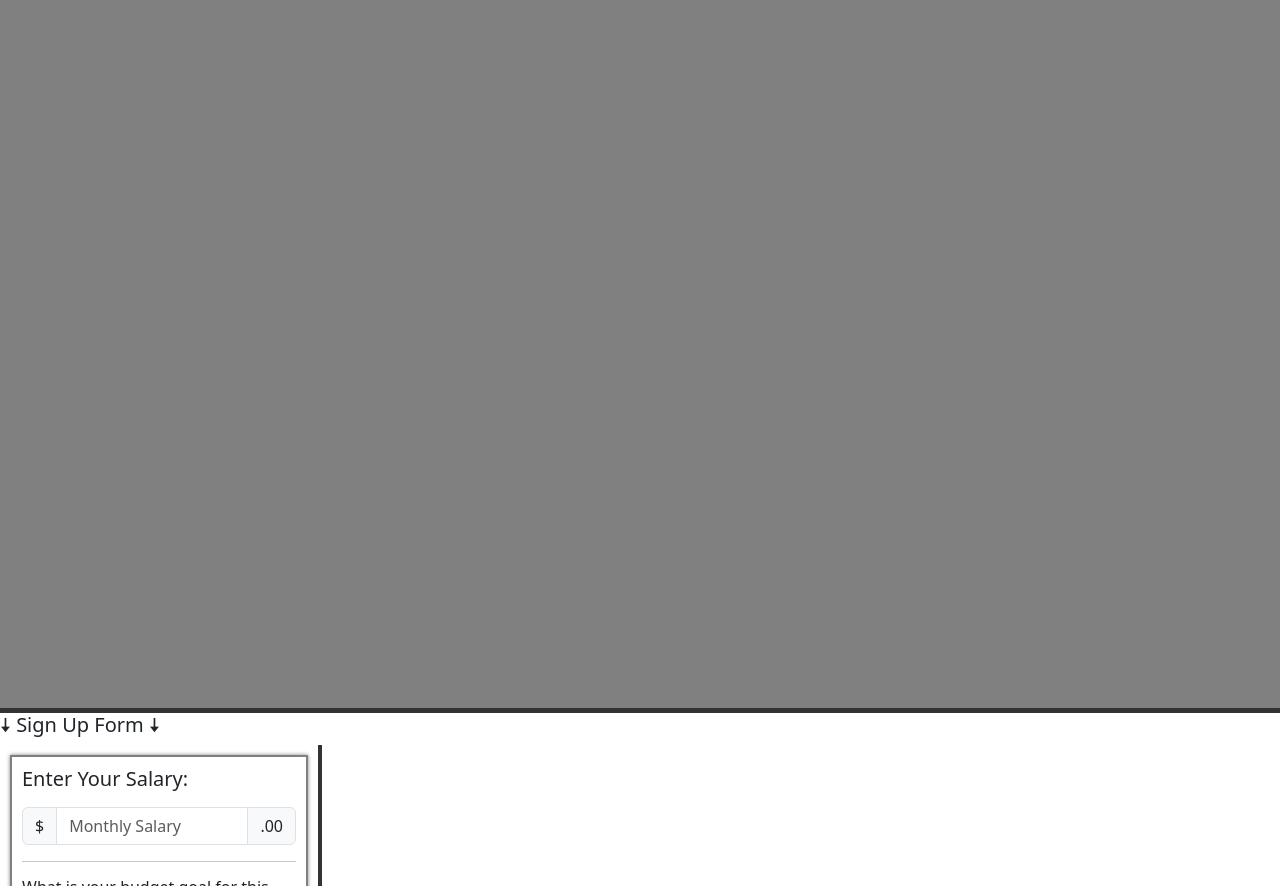
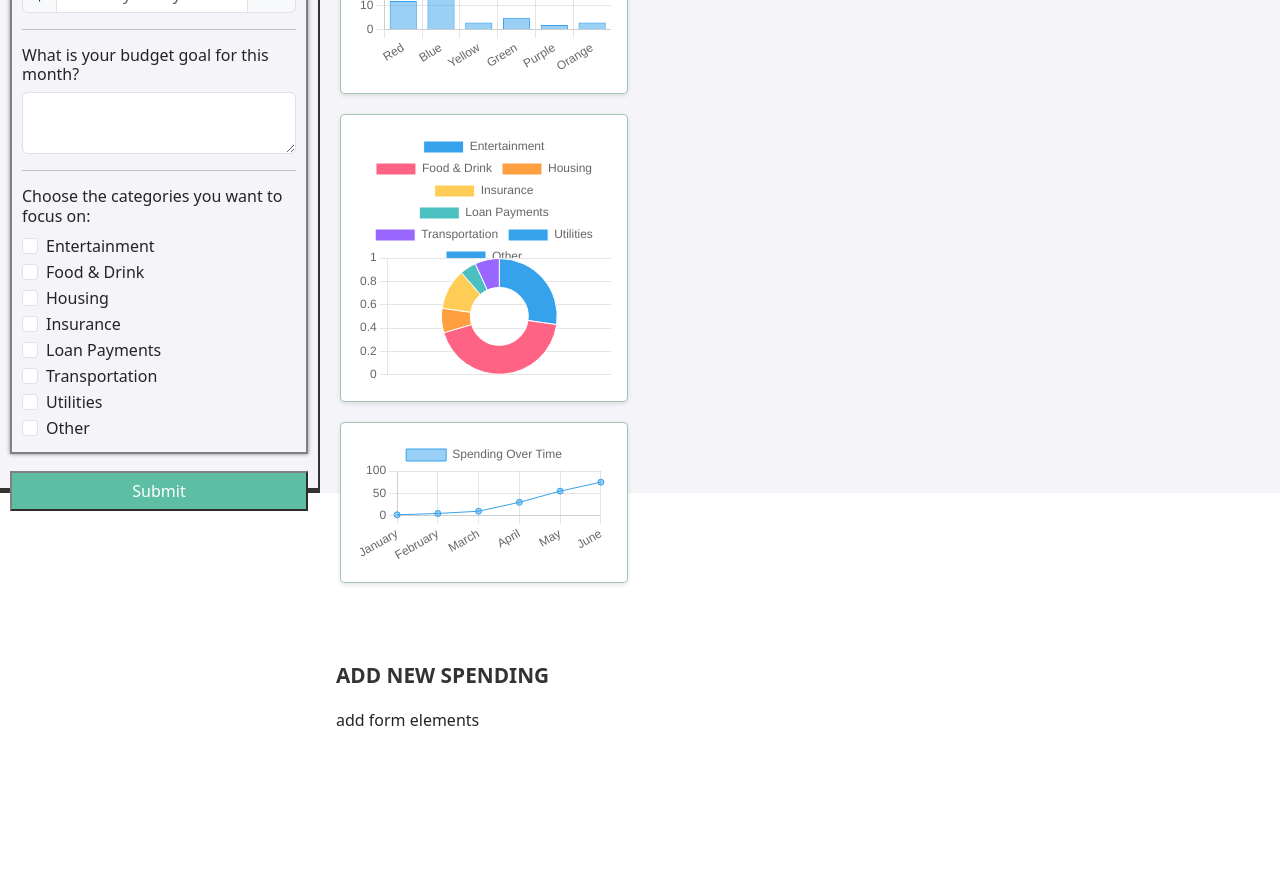
Before and after one commit to iamthesaint/cash-guardian, a plain HTML site: page index.html in a window 1280 px wide. Shown: the part 143-1029 px from the top of the page. After the commit the page ends 907 px from the top, so only its background shows below. Drawn offline with nearby package versions, Linux system fonts and the light colour scheme.

Commit message:
css frameworks

```diff
--- a/assets/css/style.css
+++ b/assets/css/style.css
@@ -27,6 +27,8 @@ aside {
     float: left;
     border-right: 2.5px solid #333;
     border-bottom: 5px solid #333;
+    background-color: #f2f1f7c4;
+
 }
 
 form {
@@ -72,6 +74,67 @@ main {
     width: 75%;
     height: 580px;
     float: right;
-    border-left: 2.5px solid #333;
-    border-bottom: 5px solid #333;
+    background-color: #f2f1f7c4;
+
 }
+
+.description {
+    left: 50%;
+    position: absolute;
+    top: 45%;
+    transform: translate(-50%, -55%);
+    text-align: center;
+}
+
+.description h1 {
+    color: #6ab446;
+}
+
+.description p {
+    color: #fff;
+    font-size: 1.3rem;
+    line-height: 1.5;
+}
+
+.description button {
+    border: 1px solid #6ab446;
+    background: #6ab446;
+    border-radius: 0;
+    color: #fff;
+}
+
+.description button:hover {
+    border: 1px solid #fff;
+    background: #fff;
+    color: #000;
+}
+
+.features {
+    margin: 4em auto;
+    padding: 1em;
+    position: relative;
+}
+
+.feature-title {
+    color: #333;
+    font-size: 1.3rem;
+    font-weight: 700;
+    margin-bottom: 20px;
+    text-transform: uppercase;
+}
+
+.features img {
+    -webkit-box-shadow: 1px 1px 4px rgba(0, 0, 0, 0.4);
+    -moz-box-shadow: 1px 1px 4px rgba(0, 0, 0, 0.4);
+    box-shadow: 1px 1px 4px rgba(0, 0, 0, 0.4);
+    margin-bottom: 16px;
+}
+
+.card {
+    background-color: #ffffff;
+    border: 1px solid #0063305f;
+    border-radius: 5px;
+    box-shadow: 0 2px 4px rgba(0, 0, 0, 0.1);
+    margin: 20px;
+
+}
--- a/assets/js/script.js
+++ b/assets/js/script.js
@@ -1,7 +1,23 @@
-var ready = (callback) => {
-    if (document.readyState != "loading") callback();
-    else document.addEventListener("DOMContentLoaded", callback);
-}
-ready(() => {
-    document.querySelector(".header").style.height = window.innerHeight + "px";
-})
+const data = {
+    labels: [
+      'Red',
+      'Blue',
+      'Yellow'
+    ],
+    datasets: [{
+      label: 'My First Dataset',
+      data: [300, 50, 100],
+      backgroundColor: [
+        'rgb(255, 99, 132)',
+        'rgb(54, 162, 235)',
+        'rgb(255, 205, 86)'
+      ],
+      hoverOffset: 4
+    }]
+  };
+
+
+const config = {
+    type: 'doughnut',
+    data: data,
+  };
--- a/index.html
+++ b/index.html
@@ -4,20 +4,20 @@
 <head>
   <meta charset="UTF-8">
   <meta name="viewport" content="width=device-width, initial-scale=1.0">
-    <title>Sign Up</title>
+  <title>Cash Guardian</title>
   <link href="https://cdn.jsdelivr.net/npm/bootstrap@5.3.3/dist/css/bootstrap.min.css" rel="stylesheet"
     integrity="sha384-QWTKZyjpPEjISv5WaRU9OFeRpok6YctnYmDr5pNlyT2bRjXh0JMhjY6hW+ALEwIH" crossorigin="anonymous">
   <link rel="stylesheet" href="./assets/css/style.css">
-    <script type="text/javascript">
-        //include modal here to ask for your name only on the first visit, adding it here will initiate on page load
-        //  $(window).on('load', function () {
-        //     $('#myModal').modal('show');
-        // });
-    </script>
+  <script src="https://cdn.jsdelivr.net/npm/chart.js"></script>
+  <script src="https://cdn.jsdelivr.net/npm/chart.js"></script>
+
+
 </head>
 
 <body>
+
   <!-- navbar just to separate the logo from the rest of the page - maybe include an about us and contact -->
+
   <nav class="navbar navbar-expand-md">
     <a class="navbar-brand" href="#">Cash Guardian Stylized Logo Here</a>
     <button class="navbar-toggler navbar-dark" type="button" data-toggle="collapse" data-target="#main-navigation">
@@ -35,13 +35,8 @@
     </div>
   </nav>
 
-    <header class="page-header header container-fluid">
-        <h1>Cash Guardian</h1>
-    </header>
-    <h2>&#129031; Sign Up Form &#129031;</h2>
-
   <aside>
-    <form>
+    <form id="form">
       <div id="padding">
 
         <!-- Salary -->
@@ -51,7 +46,8 @@
         </div>
         <div class="input-group mb-3">
           <span class="input-group-text">$</span>
-          <input type="text" class="form-control" placeholder="Monthly Salary" aria-label="Monthly Salary (to the nearest dollar)">
+          <input type="text" class="form-control" placeholder="Monthly Salary"
+            aria-label="Monthly Salary (to the nearest dollar)">
           <span class="input-group-text">.00</span>
         </div>
 
@@ -130,7 +126,113 @@
 
   <main>
 
-  </main>
+      <!-- bar graph card -->
+      <div class="card" style="width: 18rem;">
+        <!-- card content -->
+        <div class="card-body">
+          <canvas id="myChart1"></canvas>
+          <script>
+            const ctxbar = document.getElementById('myChart1');
+
+            new Chart(ctxbar, {
+              type: 'bar',
+              data: {
+                labels: ['Red', 'Blue', 'Yellow', 'Green', 'Purple', 'Orange'],
+                datasets: [{
+                  label: '# of Votes',
+                  data: [12, 19, 3, 5, 2, 3],
+                  borderWidth: 1
+                }]
+              },
+              options: {
+                scales: {
+                  y: {
+                    beginAtZero: true
+                  }
+                }
+              }
+            });
+          </script>
+        </div>
+    </div>
+
+      <!-- pie chart card -->
+      <div class="card" style="width: 18rem">
+        <!-- card content -->
+        <div class="card-body">
+          <canvas id="myChart"></canvas>
+          <script>
+            const ctxpie = document.getElementById('myChart');
+
+            new Chart(ctxpie, {
+              type: 'doughnut',
+              data: {
+                labels: ['Entertainment', 'Food & Drink', 'Housing', 'Insurance', 'Loan Payments', 'Transportation',
+                  'Utilities', 'Other'],
+                datasets: [{
+                  label: 'Spending By Category',
+                  data: [12, 19, 3, 5, 2, 3],
+                  borderWidth: 1
+                }]
+              },
+              options: {
+                scales: {
+                  y: {
+                    beginAtZero: true
+                  }
+                }
+              }
+            });
+          </script>
+        </div>
+    </div>
+
+
+    <!-- progress bar card here...-->
+
+      <!-- line chart card -->
+      <div class="card" style="width: 18rem;">
+        <!-- card content -->
+        <div class="card-body">
+          <canvas id="myChart2"></canvas>
+          <script>
+            const ctxline = document.getElementById('myChart2');
+
+            new Chart(ctxline, {
+              type: 'line',
+              data: {
+                labels: ['January', 'February', 'March', 'April', 'May', 'June'],
+                datasets: [{
+                  label: 'Spending Over Time',
+                  data: [2, 5, 10, 30, 55, 75],
+                  borderWidth: 1
+                }]
+              },
+              options: {
+                scales: {
+                  y: {
+                    beginAtZero: true
+                  }
+                }
+              }
+            });
+          </script>
+        </div>
+        </div>
+
+
+    <!-- add new spending -->
+
+    <div class="container features">
+      <div class="row">
+        <div class="col-lg-4 col-md-4 col-sm-12">
+          <h3 class="feature-title">Add New Spending</h3>
+          <p>add form elements</p>
+        </div>
+
+        <!-- add modal that asks name and salary, but only on the first visit to the webpage? -->
+
+        <!-- script tags -->
 
         <script src="https://cdn.jsdelivr.net/npm/bootstrap@5.3.3/dist/js/bootstrap.bundle.min.js"
           integrity="sha384-YvpcrYf0tY3lHB60NNkmXc5s9fDVZLESaAA55NDzOxhy9GkcIdslK1eN7N6jIeHz"
@@ -138,4 +240,5 @@
         <script src="./assets/js/script.js"></script>
 
 </body>
+
 </html>
```
Also changed, not shown: assets/img/cool-background.png (deleted). Lines whose indentation alone changed are shown as unchanged.
